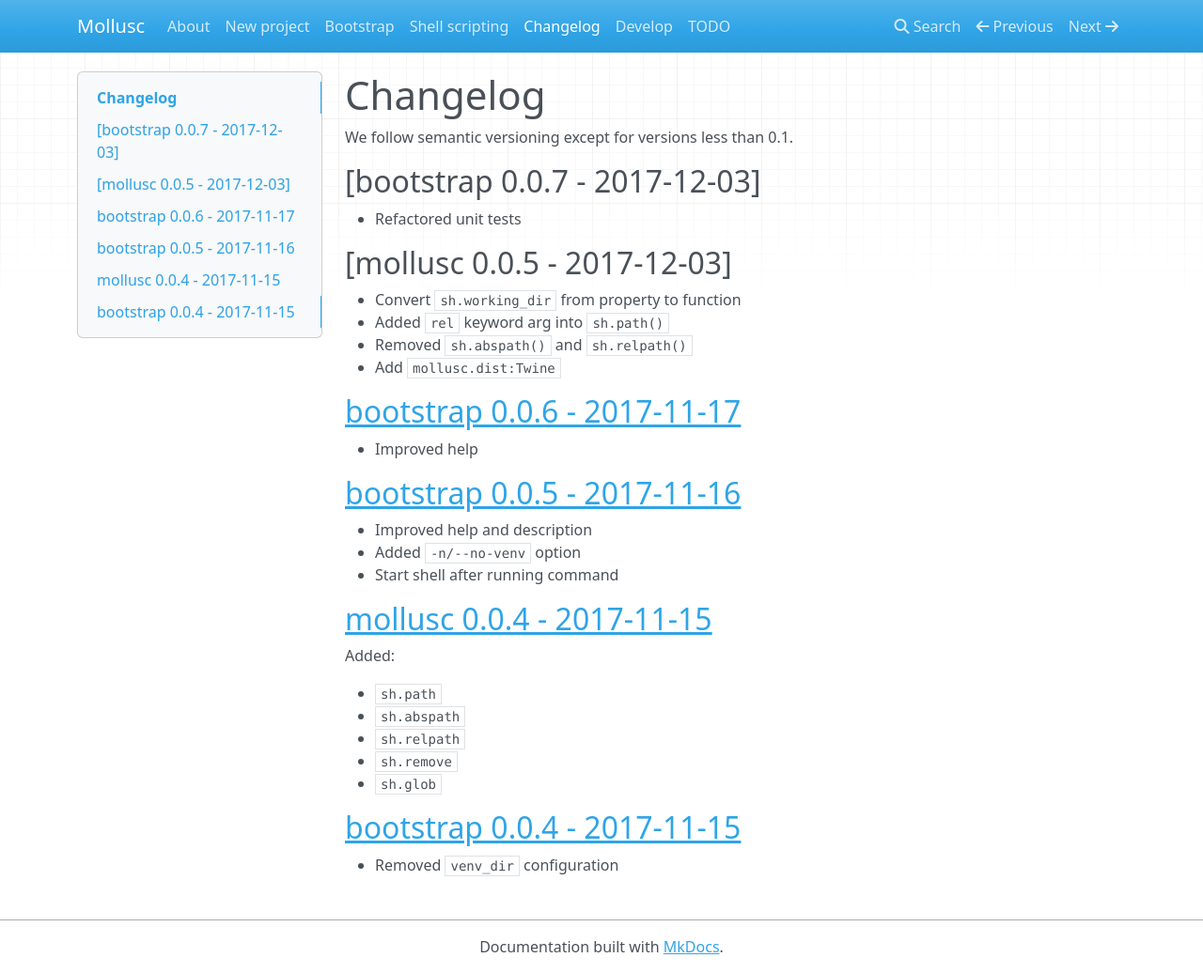
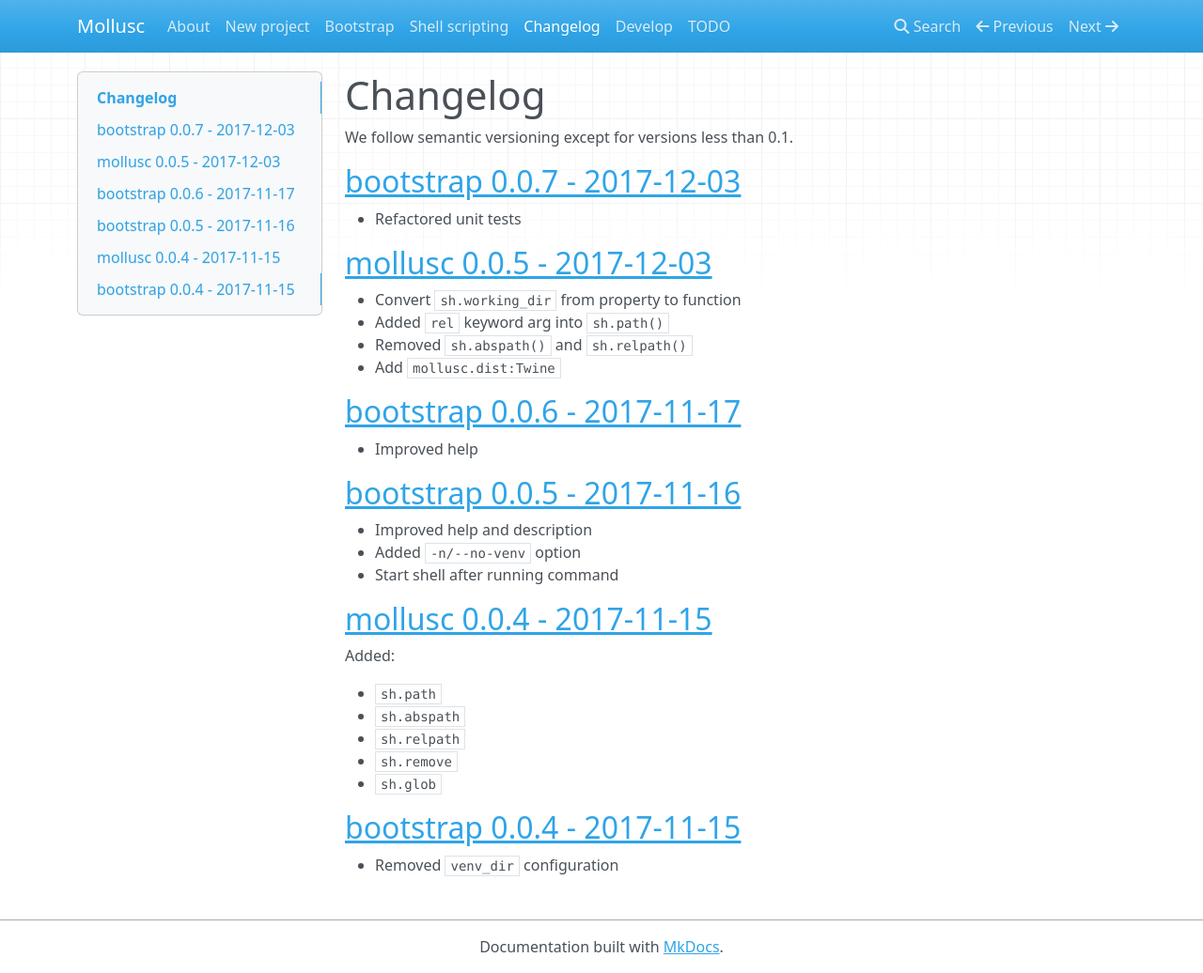
Before and after one commit to bachew/mollusc, an MkDocs documentation site: the page built from doc/changelog.md, in a window 1280 px wide and 1036 px high. Shown: the whole window at 94% size. Built offline with MkDocs 1.6.1, drawn with Linux system fonts in a browser that asks for light colours; nearby versions of some CDN libraries; old or Windows-style settings are respelled for this version of MkDocs; part of the change alters nothing that is shown.

```diff
--- a/doc/changelog.md
+++ b/doc/changelog.md
@@ -3,11 +3,11 @@
 We follow semantic versioning except for versions less than 0.1.
 
 
-## [bootstrap 0.0.7 - 2017-12-03]
+## [bootstrap 0.0.7 - 2017-12-03](https://github.com/bachew/mollusc/commit/627330e098c524075a0a8e70b9603012e47a9ef4)
 
 - Refactored unit tests
 
-## [mollusc 0.0.5 - 2017-12-03]
+## [mollusc 0.0.5 - 2017-12-03](https://github.com/bachew/mollusc/commit/627330e098c524075a0a8e70b9603012e47a9ef4)
 
 - Convert `sh.working_dir` from property to function
 - Added `rel` keyword arg into `sh.path()`
```
